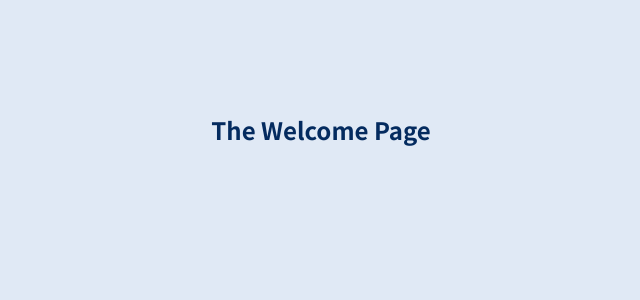
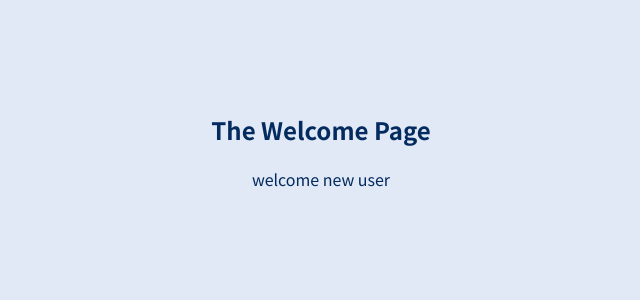
Before and after one commit to daphneruth/react-router, a JavaScript app: page /Welcome/new-user in a window 1280 px wide. Shown: the top 300 px of the page, without its empty margins (319-959 px from the left). Built offline with nearby package versions, Linux system fonts and the light colour scheme.

Commit message:
using switch and exact

```diff
--- a/src/App.js
+++ b/src/App.js
@@ -16,13 +16,15 @@
        <Welcome/>
       </Route>
 
-      <Route path="/Products">
+      <Route path ='/Products/:productId'>
+          <ProductDetails/>
+        </Route>
+
+      <Route path="/Products" exact>
        <Products/>
         </Route>
 
-        <Route path ='/Products/:productId'>
-          <ProductDetails/>
-        </Route>
+
         </Switch>
         </main>
       </div>
--- a/src/pages/Welcome.js
+++ b/src/pages/Welcome.js
@@ -1,7 +1,10 @@
+import { Route } from "react-router-dom";
 const Welcome =()=>{
-return <section> <h1>The Welcome Page
-
-</h1>
+return <section>
+    <h1>The Welcome Page</h1>
+    <Route path='/Welcome/new-user'>
+        <p>welcome new user</p>
+    </Route>
 </section>
 }
 export default Welcome;
```
Also changed, not shown: 1 other file (tests, documents, lock files or other folders).
